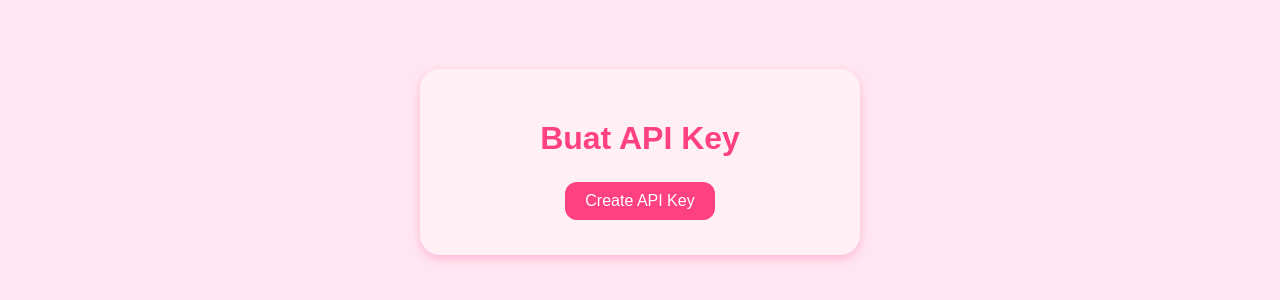
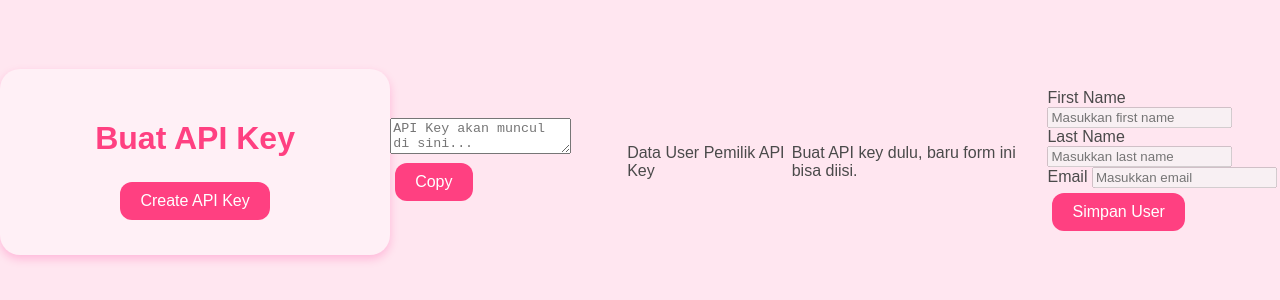
Before and after one commit to ridwanfahmi/185_APIKeyGenerator, a website: page public/index.html in a window 1280 px wide. Shown: the part 238-538 px from the top of the page. Drawn offline with Linux system fonts and the light colour scheme.

Commit message:
menambahkan textarea API Key, tombol Copy, dan form input user

```diff
--- a/public/index.html
+++ b/public/index.html
@@ -53,4 +53,32 @@
     <button id="btnCreate">Create API Key</button>
   </div>
 </body>
+<div class="textarea-container">
+  <textarea id="apikey" readonly placeholder="API Key akan muncul di sini..."></textarea>
+  <button class="copy-btn" id="btnCopy">Copy</button>
+</div>
+
+<div class="section-title">Data User Pemilik API Key</div>
+<div class="disabled-hint" id="userFormHint">
+  Buat API key dulu, baru form ini bisa diisi.
+</div>
+
+<div id="userForm">
+  <div class="form-group">
+    <label for="first_name">First Name</label>
+    <input id="first_name" type="text" placeholder="Masukkan first name" disabled />
+  </div>
+  <div class="form-group">
+    <label for="last_name">Last Name</label>
+    <input id="last_name" type="text" placeholder="Masukkan last name" disabled />
+  </div>
+  <div class="form-group">
+    <label for="email_address">Email</label>
+    <input id="email_address" type="email" placeholder="Masukkan email" disabled />
+  </div>
+  <button id="btnSaveUser" disabled>Simpan User</button>
+</div>
+
+<div id="status"></div>
+
 </html>
```
